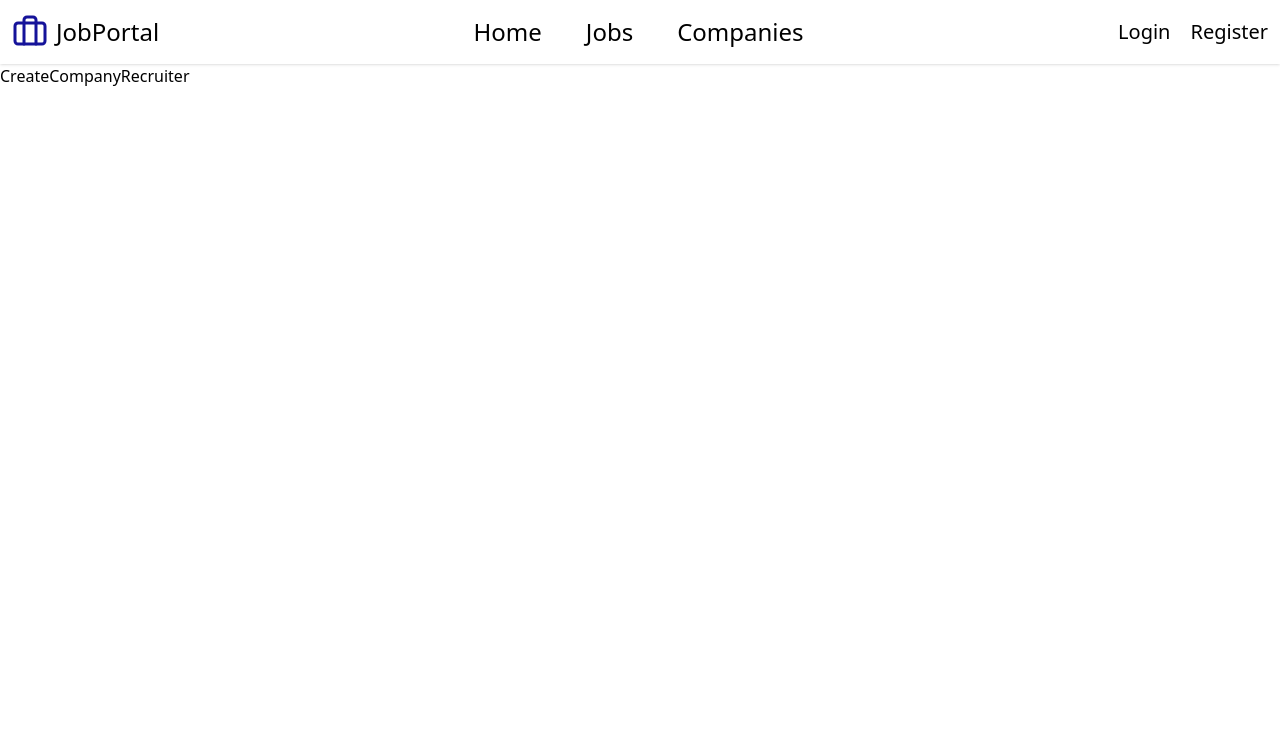
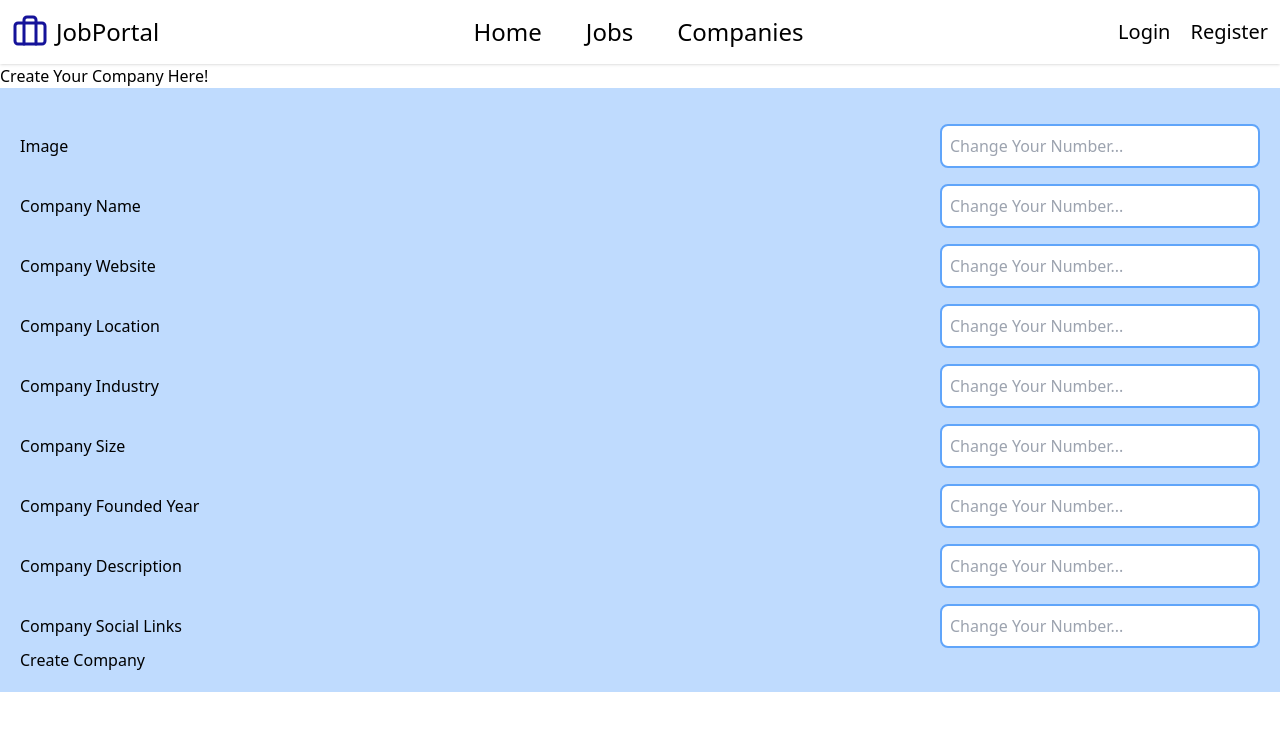
Before and after one commit to shamshadalam232/full-job-portal, a React app in the folder frontend/: page /create-company in a window 1280 px wide. Shown: the top 730 px of the page. Built offline with nearby package versions, Linux system fonts and the light colour scheme; no server answers; the HTML template or start-up script is replaced by a standard one.

Commit message:
some new feature implement

```diff
--- a/frontend/src/pages/CreateCompanyRecruiter.jsx
+++ b/frontend/src/pages/CreateCompanyRecruiter.jsx
@@ -2,6 +2,53 @@ import React from 'react'
 
 export default function CreateCompanyRecruiter() {
   return (
-    <div>CreateCompanyRecruiter</div>
+    <>
+
+  <div>
+    <h1>Create Your Company Here!</h1>
+  </div>
+  <div className='bg-blue-200 p-5'>
+    <form>
+      <div className='flex flex-col md:flex-row md:justify-between md:items-center gap-2 mt-4'>
+        <h1 className=''>Image  </h1>
+        <input  name='logo' className="w-full md:w-80 p-2 border-2 border-blue-400 rounded-lg" placeholder='Change Your Number...'></input>
+      </div>
+      <div className='flex flex-col md:flex-row md:justify-between md:items-center gap-2 mt-4'>
+        <h1 className=''>Company Name</h1>
+        <input name='companyName' className="w-full md:w-80 p-2 border-2 border-blue-400 rounded-lg" placeholder='Change Your Number...'></input>
+      </div>
+      <div className='flex flex-col md:flex-row md:justify-between md:items-center gap-2 mt-4'>
+        <h1 className=''>Company Website </h1>
+        <input name='companyWebsite' className="w-full md:w-80 p-2 border-2 border-blue-400 rounded-lg" placeholder='Change Your Number...'></input>
+      </div>
+      <div className='flex flex-col md:flex-row md:justify-between md:items-center gap-2 mt-4'>
+        <h1 className=''>Company Location </h1>
+        <input name='companyLocation' className="w-full md:w-80 p-2 border-2 border-blue-400 rounded-lg" placeholder='Change Your Number...'></input>
+      </div>
+      <div className='flex flex-col md:flex-row md:justify-between md:items-center gap-2 mt-4'>
+        <h1 className=''>Company Industry </h1>
+        <input name='companyIndustry' className="w-full md:w-80 p-2 border-2 border-blue-400 rounded-lg" placeholder='Change Your Number...'></input>
+      </div>
+      <div className='flex flex-col md:flex-row md:justify-between md:items-center gap-2 mt-4'>
+        <h1 className=''>Company Size </h1>
+        <input name='companySize' className="w-full md:w-80 p-2 border-2 border-blue-400 rounded-lg" placeholder='Change Your Number...'></input>
+      </div>
+      <div className='flex flex-col md:flex-row md:justify-between md:items-center gap-2 mt-4'>
+        <h1 className=''>Company Founded Year </h1>
+        <input name='' className="w-full md:w-80 p-2 border-2 border-blue-400 rounded-lg" placeholder='Change Your Number...'></input>
+      </div>
+      <div className='flex flex-col md:flex-row md:justify-between md:items-center gap-2 mt-4'>
+        <h1 className=''>Company Description</h1>
+        <input className="w-full md:w-80 p-2 border-2 border-blue-400 rounded-lg" placeholder='Change Your Number...'></input>
+      </div>
+      <div className='flex flex-col md:flex-row md:justify-between md:items-center gap-2 mt-4'>
+        <h1 className=''>Company Social Links</h1>
+        <input className="w-full md:w-80 p-2 border-2 border-blue-400 rounded-lg" placeholder='Change Your Number...'></input>
+      </div>
+      <button>Create Company</button>
+    </form>
+  </div>
+
+    </>
   )
 }
```
